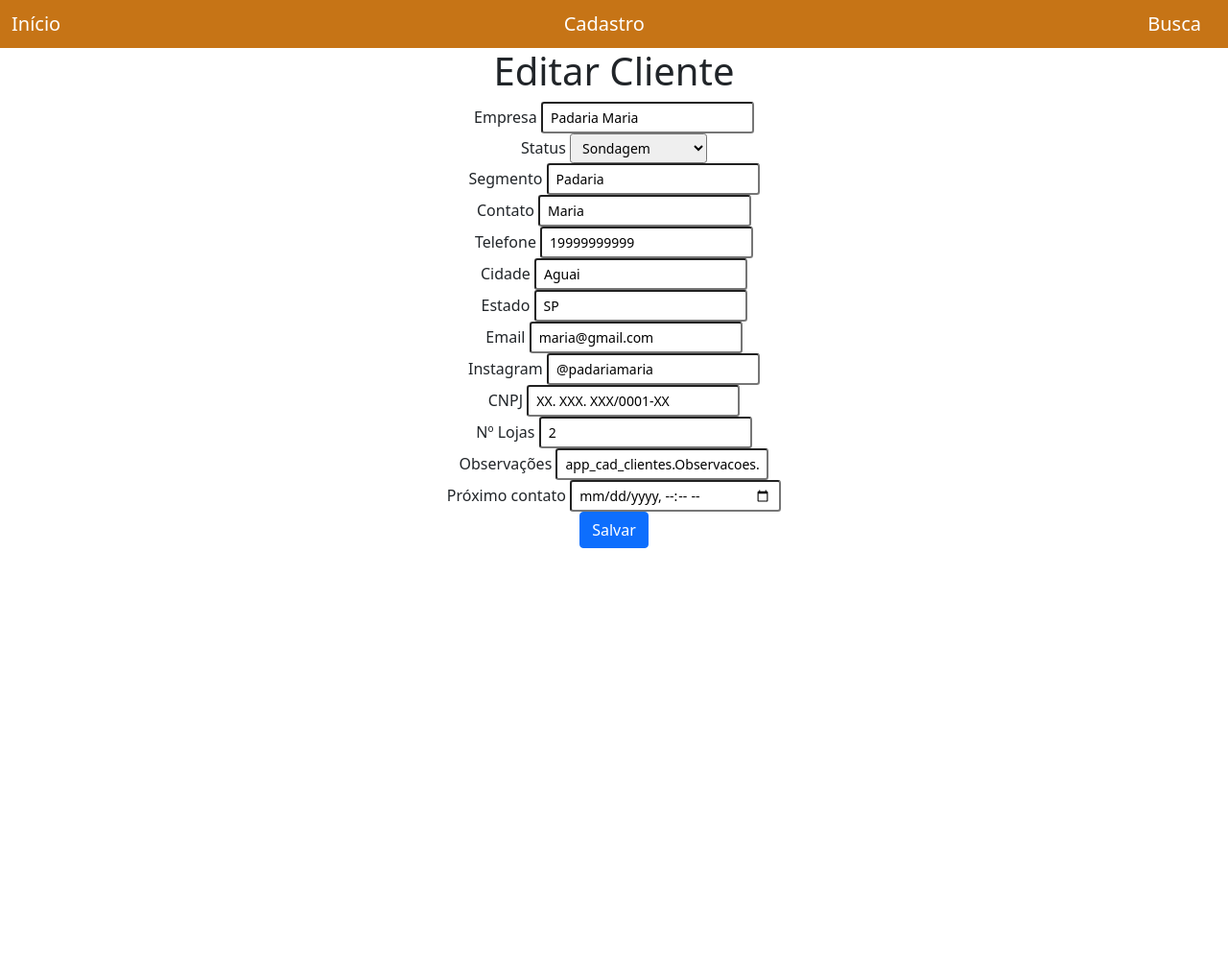
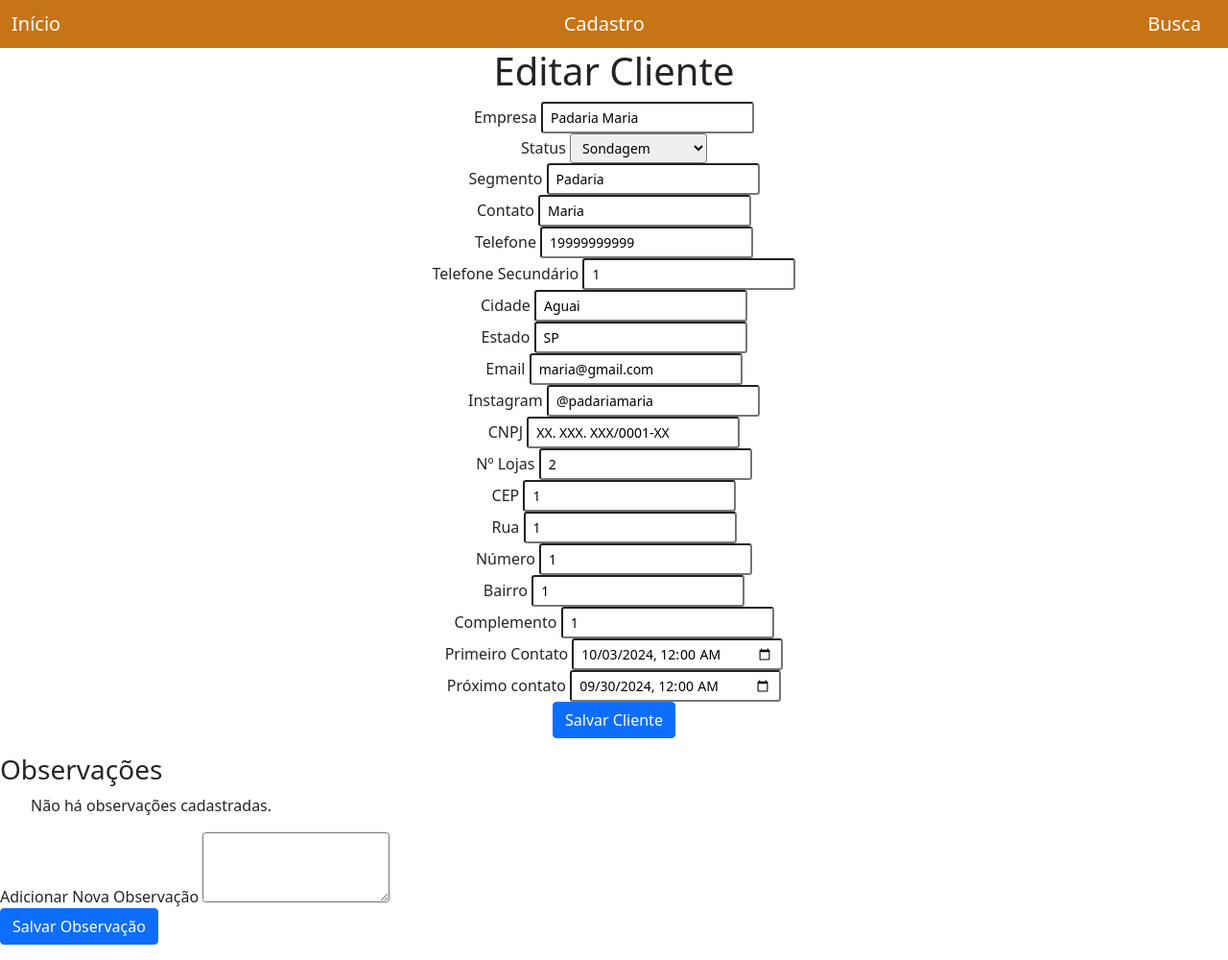
Before and after one commit to Univesp-PI-02/demo-repository, a Django app: page /editar/1/ in a window 1280 px wide. Shown: the whole page at 96% size. Before the commit the page ends 571 px from the top, so only its background shows below. Run offline with Django 5.2, Linux system fonts and the light colour scheme; data comes from the database, SQL or seed files in the repository; both versions use the stored data as it was after the commit.

Commit message:
Crud para aceitar varias observações

```diff
--- a/projeto_cad/app_cad_clientes/templates/clientes/editar.html
+++ b/projeto_cad/app_cad_clientes/templates/clientes/editar.html
@@ -5,68 +5,142 @@
   {% csrf_token %}
   <div style="text-align: center;" class="container">
       <h1>Editar Cliente</h1>
+
       <div class="form-group">
           <label>Empresa</label>
           <input name="empresa" class="form-control-sm" type="text" value="{{ cliente.empresa }}">
       </div>
+
       <div class="form-group">
           <label>Status</label>
           <select name="status" class="form-control-sm">
-              <option value="Sondagem">Sondagem</option>
-              <option value="Apresentando">Apresentando</option>
-              <option value="Negociando">Negociando</option>
-              <option value="Cliente">Cliente</option>
-              <option value="Sem viabilidade">Sem Viabilidade</option>
-              <option value="Sem interesse">Sem Interesse</option>
+              <option value="Sondagem" {% if cliente.status == 'Sondagem' %}selected{% endif %}>Sondagem</option>
+              <option value="Apresentando" {% if cliente.status == 'Apresentando' %}selected{% endif %}>Apresentando</option>
+              <option value="Negociando" {% if cliente.status == 'Negociando' %}selected{% endif %}>Negociando</option>
+              <option value="Cliente" {% if cliente.status == 'Cliente' %}selected{% endif %}>Cliente</option>
+              <option value="Sem viabilidade" {% if cliente.status == 'Sem viabilidade' %}selected{% endif %}>Sem Viabilidade</option>
+              <option value="Sem interesse" {% if cliente.status == 'Sem interesse' %}selected{% endif %}>Sem Interesse</option>
           </select>
       </div>
+
       <div class="form-group">
           <label>Segmento</label>
           <input name="segmento" class="form-control-sm" type="text" value="{{ cliente.segmento }}">
       </div>
+
       <div class="form-group">
           <label>Contato</label>
           <input name="contato" class="form-control-sm" type="text" value="{{ cliente.contato }}">
       </div>
+
       <div class="form-group">
           <label>Telefone</label>
           <input name="telefone" class="form-control-sm" type="text" value="{{ cliente.telefone }}">
       </div>
+
+      <div class="form-group">
+          <label>Telefone Secundário</label>
+          <input name="telefone_2" class="form-control-sm" type="text" value="{{ cliente.telefone_2 }}">
+      </div>
+
       <div class="form-group">
           <label>Cidade</label>
           <input name="cidade" class="form-control-sm" type="text" value="{{ cliente.cidade }}">
       </div>
+
       <div class="form-group">
           <label>Estado</label>
           <input name="estado" class="form-control-sm" type="text" value="{{ cliente.estado }}">
       </div>
+
       <div class="form-group">
           <label>Email</label>
           <input name="email" class="form-control-sm" type="email" value="{{ cliente.email }}">
       </div>
+
       <div class="form-group">
           <label>Instagram</label>
           <input name="instagram" class="form-control-sm" type="text" value="{{ cliente.instagram }}">
       </div>
+
       <div class="form-group">
           <label>CNPJ</label>
           <input name="cnpj" class="form-control-sm" type="text" value="{{ cliente.cnpj }}">
       </div>
+
       <div class="form-group">
           <label>Nº Lojas</label>
           <input name="qtd_lojas" class="form-control-sm" type="number" value="{{ cliente.qtd_lojas }}">
       </div>
+
       <div class="form-group">
-          <label>Observações</label>
-          <input name="observacoes" class="form-control-sm" type="text" value="{{ cliente.observacoes }}">
+          <label>CEP</label>
+          <input name="cep" class="form-control-sm" type="text" value="{{ cliente.cep }}">
+      </div>
+
+      <div class="form-group">
+          <label>Rua</label>
+          <input name="rua" class="form-control-sm" type="text" value="{{ cliente.rua }}">
+      </div>
+
+      <div class="form-group">
+          <label>Número</label>
+          <input name="numero_end" class="form-control-sm" type="text" value="{{ cliente.numero_end }}">
+      </div>
+
+      <div class="form-group">
+          <label>Bairro</label>
+          <input name="bairro" class="form-control-sm" type="text" value="{{ cliente.bairro }}">
+      </div>
+
+      <div class="form-group">
+          <label>Complemento</label>
+          <input name="complemento" class="form-control-sm" type="text" value="{{ cliente.complemento }}">
+      </div>
+
+      <div class="form-group">
+          <label>Primeiro Contato</label>
+          <input name="primeiro_contato" class="form-control-sm" type="datetime-local" value="{{ cliente.primeiro_contato|date:"Y-m-d\TH:i" }}">
+      </div>
+
+      <div class="form-group">
+          <label>Próximo contato</label>
+          <input name="prox_contato" class="form-control-sm" type="datetime-local" value="{{ cliente.prox_contato|date:"Y-m-d\TH:i" }}">
       </div>
       <div class="form-group">
-          <label>Próximo contato</label>
-          <input name="prox_contato" class="form-control-sm" type="datetime-local">
+        <button type="submit" name="action" value="salvar_cliente" class="form-control-sm btn btn-primary">Salvar Cliente</button>
       </div>
+
+  </div>
+</form>
+
+<!-- Exibir Observações do Cliente -->
+<h3>Observações</h3>
+<ul>
+    {% for observacao in cliente.observacoes.all %}
+    <li>
+        <form action="{% url 'editar_observacao' observacao.id_observacao %}" method="post" class="form-inline">
+            {% csrf_token %}
+            <textarea name="descricao" class="form-control-sm" rows="2">{{ observacao.descricao }}</textarea>
+            <button type="submit" class="btn btn-primary btn-sm">Salvar</button>
+            <a href="{% url 'excluir_observacao' observacao.id_observacao %}" class="btn btn-danger btn-sm">Excluir</a>
+        </form>
+    </li>
+    {% empty %}
+    <p>Não há observações cadastradas.</p>
+    {% endfor %}
+</ul>
+
+<!-- Adicionar Nova Observação -->
+<form action="{% url 'adicionar_observacao' cliente.id_cliente %}" method="post">
+    {% csrf_token %}
     <div class="form-group">
-          <button class="form-control-sm btn btn-primary">Salvar</button>
+        <label>Adicionar Nova Observação</label>
+        <textarea name="nova_observacao_texto" class="form-control-sm" rows="3"></textarea>
     </div>
+
+    <div class="form-group">
+        <button type="submit" class="form-control-sm btn btn-primary">Salvar Observação</button>
     </div>
 </form>
 
--- a/projeto_cad/app_cad_clientes/views.py
+++ b/projeto_cad/app_cad_clientes/views.py
@@ -54,47 +54,64 @@
 
 def editar_cliente(request, id):
     cliente = get_object_or_404(Clientes, id_cliente=id)
+    observacoes_cliente = Observacoes.objects.filter(id_cliente=cliente)
 
     if request.method == 'POST':
-        cliente.empresa = request.POST.get('empresa')
-        cliente.status = request.POST.get('status')
-        cliente.segmento = request.POST.get('segmento')
-        cliente.contato = request.POST.get('contato')
-        cliente.telefone = request.POST.get('telefone')
-        cliente.telefone_2 = request.POST.get('telefone_2')
-        cliente.cidade = request.POST.get('cidade')
-        cliente.estado = request.POST.get('estado')
-        cliente.email = request.POST.get('email')
-        cliente.instagram = request.POST.get('instagram')
-        cliente.cnpj = request.POST.get('cnpj')
-        cliente.qtd_lojas = request.POST.get('qtd_lojas')
-        cliente.cep = request.POST.get('cep')
-        cliente.rua = request.POST.get('rua')
-        cliente.numero_end = request.POST.get('numero_end')
-        cliente.bairro = request.POST.get('bairro')
-        cliente.complemento = request.POST.get('complemento')
-        cliente.primeiro_contato = request.POST.get('primeiro_contato')
-        cliente.prox_contato = request.POST.get('prox_contato')
-        cliente.save()
+        action = request.POST.get('action')
 
+        if action == 'salvar_cliente':
+            cliente.empresa = request.POST.get('empresa')
+            cliente.status = request.POST.get('status')
+            cliente.segmento = request.POST.get('segmento')
+            cliente.contato = request.POST.get('contato')
+            cliente.telefone = request.POST.get('telefone')
+            cliente.telefone_2 = request.POST.get('telefone_2')
+            cliente.cidade = request.POST.get('cidade')
+            cliente.estado = request.POST.get('estado')
+            cliente.email = request.POST.get('email')
+            cliente.instagram = request.POST.get('instagram')
+            cliente.cnpj = request.POST.get('cnpj')
+            cliente.qtd_lojas = request.POST.get('qtd_lojas')
+            cliente.cep = request.POST.get('cep')
+            cliente.rua = request.POST.get('rua')
+            cliente.numero_end = request.POST.get('numero_end')
+            cliente.bairro = request.POST.get('bairro')
+            cliente.complemento = request.POST.get('complemento')
+            cliente.primeiro_contato = request.POST.get('primeiro_contato')
+            cliente.prox_contato = request.POST.get('prox_contato')
+            cliente.save()
 
-        observacoes_texto = request.POST.get('observacoes')
-        if observacoes_texto:
-            observacao_existente = Observacoes.objects.filter(cliente=cliente).first()
-            if observacao_existente:
-                observacao_existente.descricao = observacoes_texto
-                observacao_existente.save()
-            else:
-                nova_observacao = Observacoes(
-                    cliente=cliente,
-                    descricao=observacoes_texto
-                )
-                nova_observacao.save()
+            return redirect('listagem_clientes')
+    return render(request, 'clientes/editar.html', {'cliente': cliente, 'observacoes_cliente': observacoes_cliente})
 
-        return redirect('listagem_clientes')
-    return render(request, 'clientes/editar.html', {'cliente': cliente})
+def adicionar_observacao(request, id_cliente):
+    if request.method == 'POST':
+        cliente = get_object_or_404(Clientes, pk=id_cliente)
+        nova_observacao_texto = request.POST.get('nova_observacao_texto')
+
+        if nova_observacao_texto:
+            observacao = Observacoes(id_cliente=cliente, descricao=nova_observacao_texto)
+            observacao.save()
+
+    return redirect('editar_cliente', id=id_cliente)
 
 def excluir_cliente(request, id):
     cliente = get_object_or_404(Clientes, id_cliente=id)
     cliente.delete()
     return redirect('listagem_clientes')
+
+def editar_observacao(request, id_observacao):
+    observacao = get_object_or_404(Observacoes, id_observacao=id_observacao)
+
+    if request.method == 'POST':
+        nova_descricao = request.POST.get('descricao')
+        if nova_descricao:
+            observacao.descricao = nova_descricao
+            observacao.save()
+        return redirect('editar_cliente', observacao.id_cliente.id_cliente)
+
+def excluir_observacao(request, id_observacao):
+    observacao = get_object_or_404(Observacoes, id_observacao=id_observacao)
+    cliente_id = observacao.id_cliente.id_cliente
+    observacao.delete()
+    return redirect('editar_cliente', cliente_id)
--- a/projeto_cad/projeto_cad/urls.py
+++ b/projeto_cad/projeto_cad/urls.py
@@ -8,4 +8,7 @@
     path('cadastro/', views.cadastro, name='cadastro'),
     path('editar/<int:id>/', views.editar_cliente, name='editar_cliente'),
     path('excluir/<int:id>/', views.excluir_cliente, name='excluir_cliente'),
+    path('editar_observacao/<int:id_observacao>/', views.editar_observacao, name='editar_observacao'),
+    path('excluir_observacao/<int:id_observacao>/', views.excluir_observacao, name='excluir_observacao'),
+    path('adicionar_observacao/<int:id_cliente>/', views.adicionar_observacao, name='adicionar_observacao'),
 ]
```
Also changed, not shown: projeto_cad/app_cad_clientes/migrations/0003_remove_clientes_observacoes_clientes_bairro_and_more.py (added), projeto_cad/app_cad_clientes/migrations/0004_alter_clientes_prox_contato.py (added), projeto_cad/db.sqlite3. Lines whose indentation alone changed are shown as unchanged.
